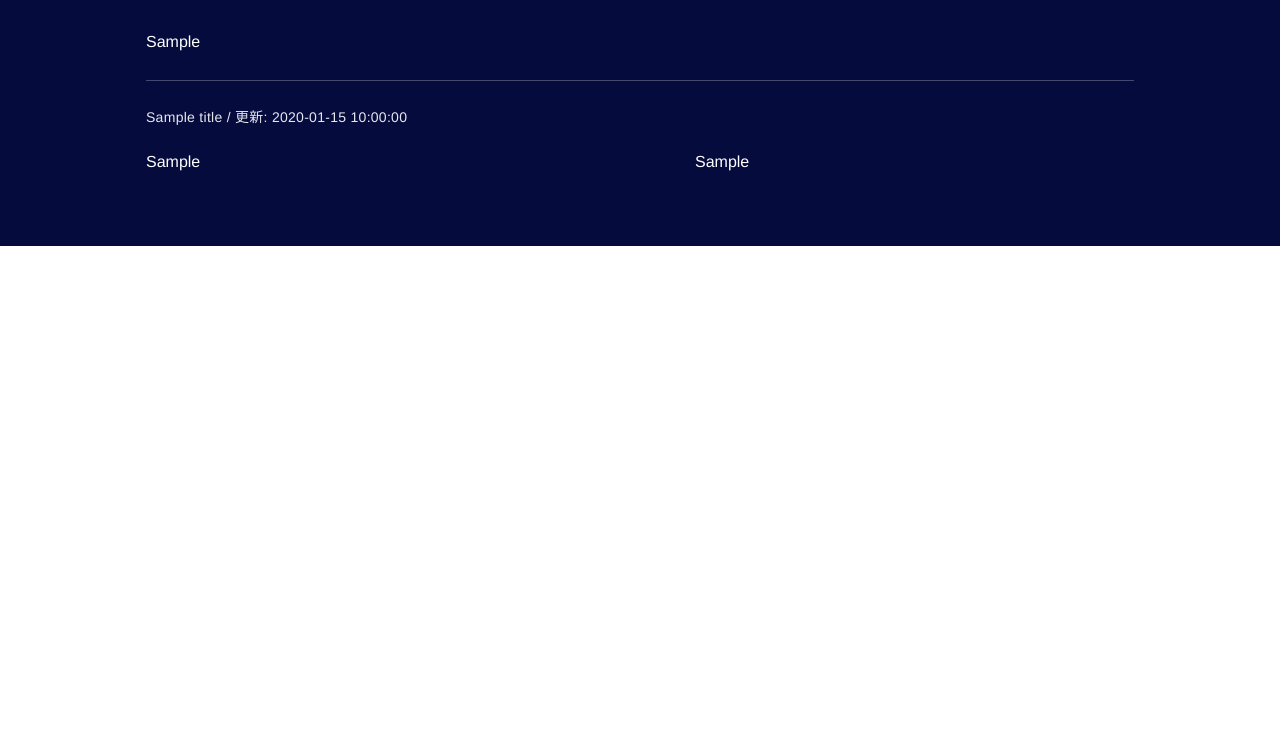
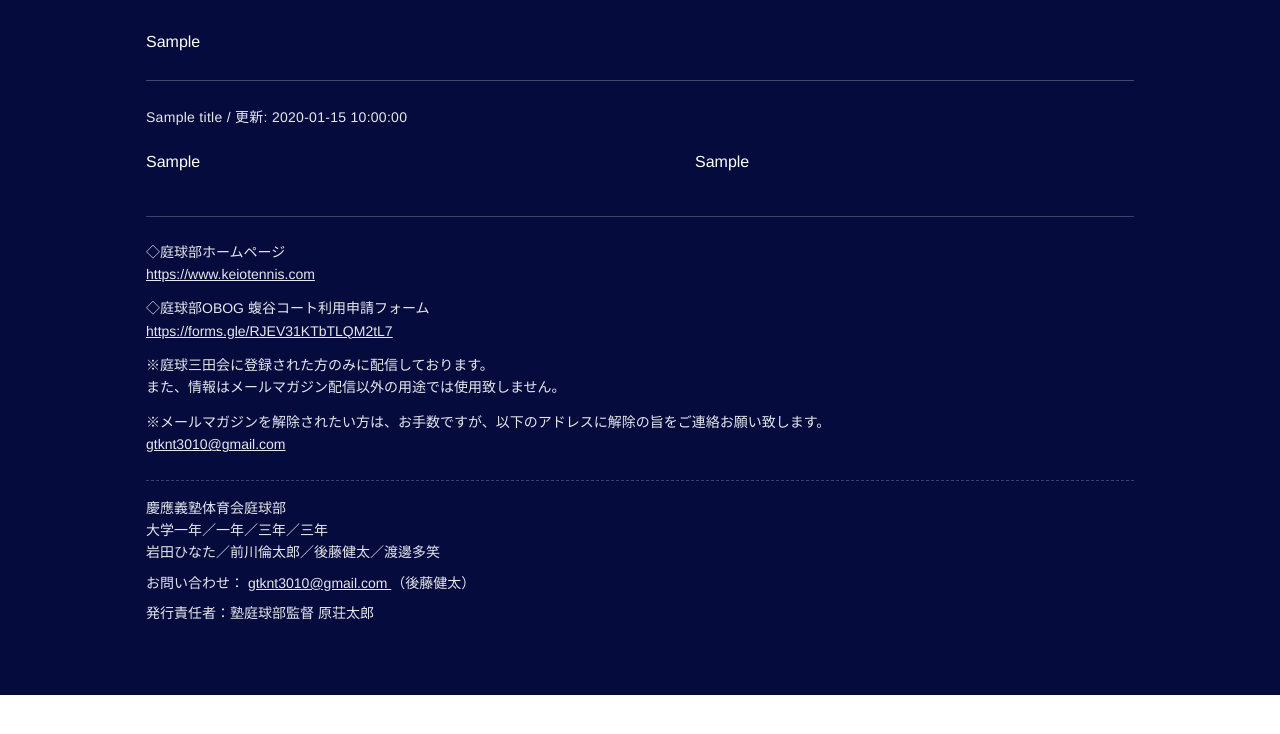
Before and after one commit to WJBoo/mail-magazine, a Python web app: template templates/bracket_wrapper.html in a window 1280 px wide. Shown: the top 734 px of the page. Run offline with Jinja, Linux system fonts and the light colour scheme; the template is opened without the code that fills it: most values are stand-ins (such as "Sample title", 1, 10 or a date in 2020).

Commit message:
Update bracket_wrapper.html

```diff
--- a/templates/bracket_wrapper.html
+++ b/templates/bracket_wrapper.html
@@ -129,6 +129,58 @@
         </tr>
       </table>
 
+      <!-- ================= FOOTER ================= -->
+<div style="margin-top:40px; padding-top:24px; border-top:1px solid rgba(255,255,255,0.25); font-size:14px; line-height:1.6; opacity:0.9;">
+
+  <p style="margin:0 0 12px 0;">
+    ◇庭球部ホームページ<br>
+    <a href="https://www.keiotennis.com" style="color:#ffffff; text-decoration:underline;">
+      https://www.keiotennis.com
+    </a>
+  </p>
+
+  <p style="margin:0 0 12px 0;">
+    ◇庭球部OBOG 蝮谷コート利用申請フォーム<br>
+    <a href="https://forms.gle/RJEV31KTbTLQM2tL7" style="color:#ffffff; text-decoration:underline;">
+      https://forms.gle/RJEV31KTbTLQM2tL7
+    </a>
+  </p>
+
+  <p style="margin:0 0 12px 0;">
+    ※庭球三田会に登録された方のみに配信しております。<br>
+    また、情報はメールマガジン配信以外の用途では使用致しません。
+  </p>
+
+  <p style="margin:0 0 12px 0;">
+    ※メールマガジンを解除されたい方は、お手数ですが、以下のアドレスに解除の旨をご連絡お願い致します。<br>
+    <a href="mailto:gtknt3010@gmail.com" style="color:#ffffff; text-decoration:underline;">
+      gtknt3010@gmail.com
+    </a>
+  </p>
+
+  <div style="margin:24px 0 0 0; padding-top:16px; border-top:1px dashed rgba(255,255,255,0.25);">
+    <p style="margin:0;">
+      慶應義塾体育会庭球部<br>
+      大学一年／一年／三年／三年<br>
+      岩田ひなた／前川倫太郎／後藤健太／渡邊多笑
+    </p>
+
+    <p style="margin:8px 0 0 0;">
+      お問い合わせ：
+      <a href="mailto:gtknt3010@gmail.com" style="color:#ffffff; text-decoration:underline;">
+        gtknt3010@gmail.com
+      </a>
+      （後藤健太）
+    </p>
+
+    <p style="margin:8px 0 0 0;">
+      発行責任者：塾庭球部監督 原荘太郎
+    </p>
+  </div>
+
+</div>
+<!-- ================= END FOOTER ================= -->
+
     </div>
   </div>
 </body>
```
